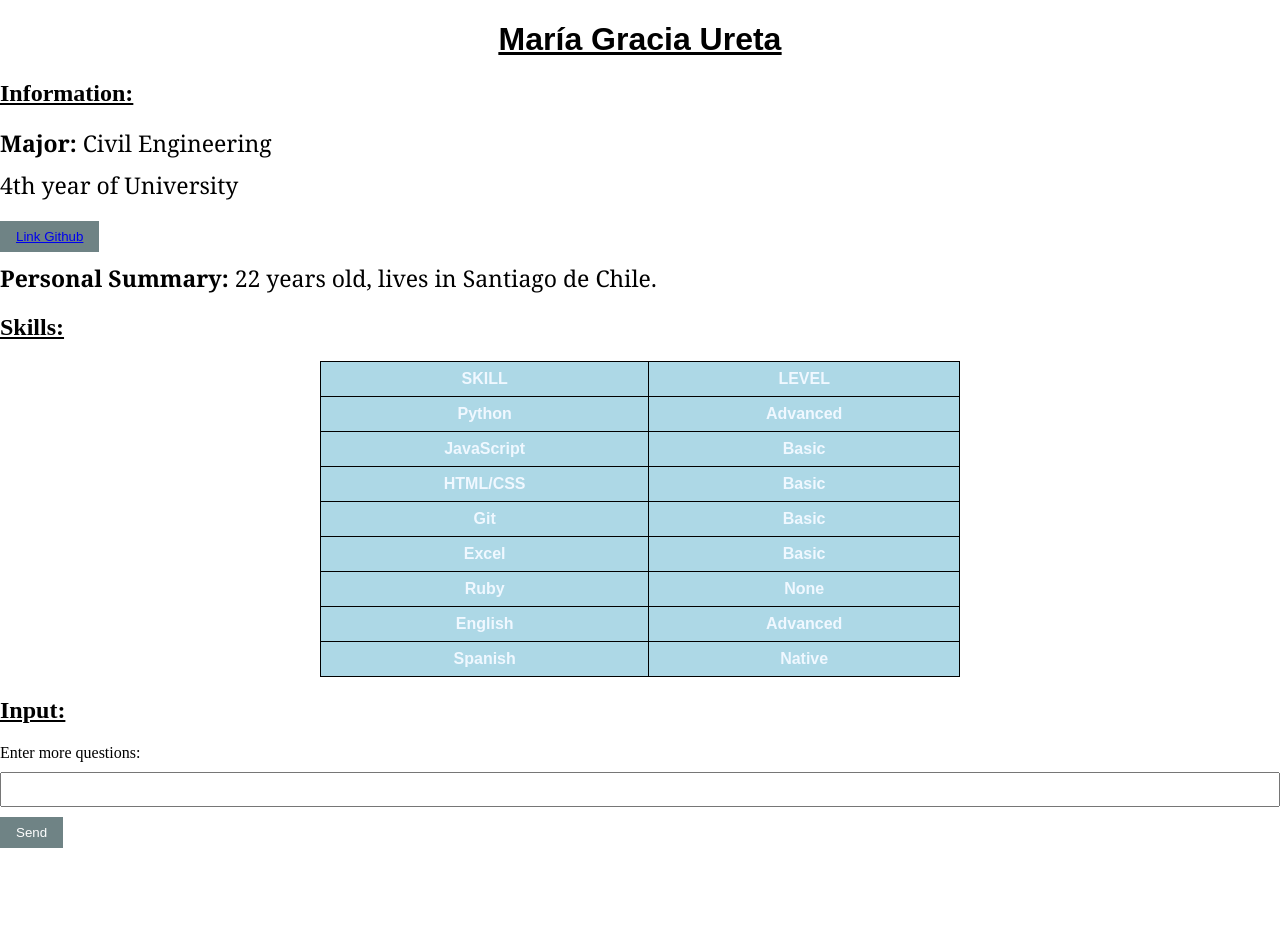
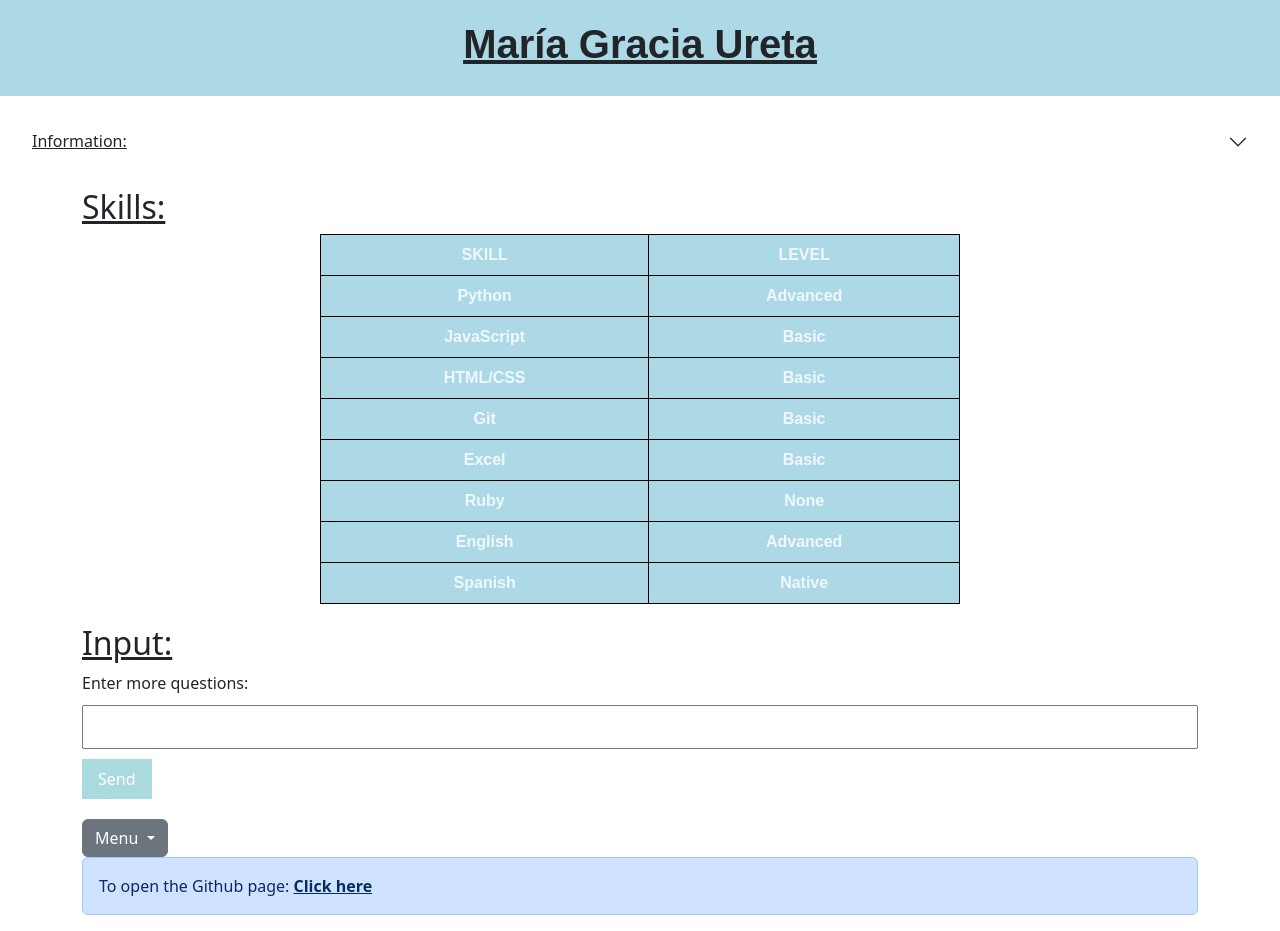
Before and after one commit to Graciau/graciau.hithub.io, a plain HTML site: page index.html in a window 1280 px wide. Before the commit the page ends 858 px from the top, so only its background shows below. Drawn offline with nearby package versions, Linux system fonts and the light colour scheme.

Commit message:
trabajo en clases

```diff
--- a/index.html
+++ b/index.html
@@ -4,20 +4,59 @@
     <meta charset="UTF-8">
     <meta name="viewport" content="width=device-width, initial-scale=1.0">
     <title>Resume MGU</title>
+    <link href="https://cdn.jsdelivr.net/npm/bootstrap@5.3.3/dist/css/bootstrap.min.css" rel="stylesheet" integrity="sha384-QWTKZyjpPEjISv5WaRU9OFeRpok6YctnYmDr5pNlyT2bRjXh0JMhjY6hW+ALEwIH" crossorigin="anonymous">
     <link rel="stylesheet" href="indexstyles.css">
 </head>
 <body>
-    <h1><u><b>María Gracia Ureta</b></u></h1>
-    <h2>Information:</h2>
+    <script src="https://cdn.jsdelivr.net/npm/bootstrap@5.3.3/dist/js/bootstrap.bundle.min.js" integrity="sha384-YvpcrYf0tY3lHB60NNkmXc5s9fDVZLESaAA55NDzOxhy9GkcIdslK1eN7N6jIeHz" crossorigin="anonymous"></script>
+    <div class="container-fluid">
+         <h1><u><b>
+            María Gracia Ureta
+        </b></u></h1>
+    </div>
 
-    <ol>
+    <div class="container-xxl">
+        <div class="accordion accordion-flush" id="accordionFlushExample">
+            <div class="accordion-item">
+                <h2 class="accordion-header">
+                    <button class="accordion-button collapsed" type="button" data-bs-toggle="collapse" data-bs-target="#flush-collapseOne" aria-expanded="false" aria-controls="flush-collapseOne">
+                        Information:
+                    </button></h2>
+                <div id="flush-collapseOne" class="accordion-collapse collapse" data-bs-parent="#accordionFlushExample">
+                        <div class="accordion-body">
+                                        <div class="container-xl">
+                    <div class="container text-center">
+                        <div class="row">
+                            <div class="col-6 col-xl-6">
                                 <li class="Information"><b>Major:</b> Civil Engineering</li>
+                            </div>
+                            <div class="col-6 col-xl-6">
                                 <li class="Information">4th year of University</li>
+                            </div>
+                            <div class="w-100"></div>
+                            <div class="col-6 col-xl-6">
                                 <li><button><a href="https://github.com/Graciau/graciau.hithub.io.git"> Link Github </a> </button></li>
-        <li class="Information"><b>Personal Summary: </b> 22 years old, lives in Santiago de Chile.</li>
-    </ol>
+                            </div>
+                            <div class="col-6 col-xl-6">
+                                <li class="Information"><b>Personal Summary:</b> 22 years old, lives in Santiago de Chile.</li>
+                            </div>
+                            </div>
+                        </div>
+                    </div>
+                           </div>
+                      </div>
+                    </div>
+            </div>
+        </div>
 
+
+
+    </div>
+
+    <div class="container-xl">
           <h2>Skills: </h2>
+    </div>
+
 
     <div style="text-align: center;">
         <table id="skills">
@@ -60,6 +99,7 @@
         </table>
     </div>
 
+    <div class="container-sm">
         <h2>Input: </h2>
         <label for="name">Enter more questions:</label>
         <input id="name" name="name">
@@ -74,5 +114,25 @@
                 outputDiv.innerText = name;
             }
         </script>
+
+      </div>
+
+    <div class="container-sm">
+        <div class="dropdown">
+            <button class="btn btn-secondary dropdown-toggle" type="button" data-bs-toggle="dropdown" aria-expanded="false">
+            Menu
+            </button>
+            <ul class="dropdown-menu">
+            <li><a href="https://github.com/Graciau/graciau.hithub.io.git"> Link Github </a> </li>
+            </ul>
+        </div>
+    </div>
+    <div class="container-xl">
+        <div class="alert alert-primary" role="alert">
+            To open the Github page: <a href="https://github.com/Graciau/graciau.hithub.io.git" class="alert-link">Click here</a>
+    </div>
+      </div>
 </body>
+
+
 </html>
--- a/indexstyles.css
+++ b/indexstyles.css
@@ -50,7 +50,7 @@ td {
 button {
     margin-top: 10px;
     padding: 8px 16px;
-    background-color: #6f8385;
+    background-color: #abdade;
     color: white;
     border: none;
     cursor: pointer;
@@ -69,3 +69,9 @@ button:hover {
 #output {
     margin-top: 10px;
 }
+
+.container-fluid {
+    background-color: lightblue;
+    padding: 20px;
+
+}
```
Lines whose indentation alone changed are shown as unchanged.
